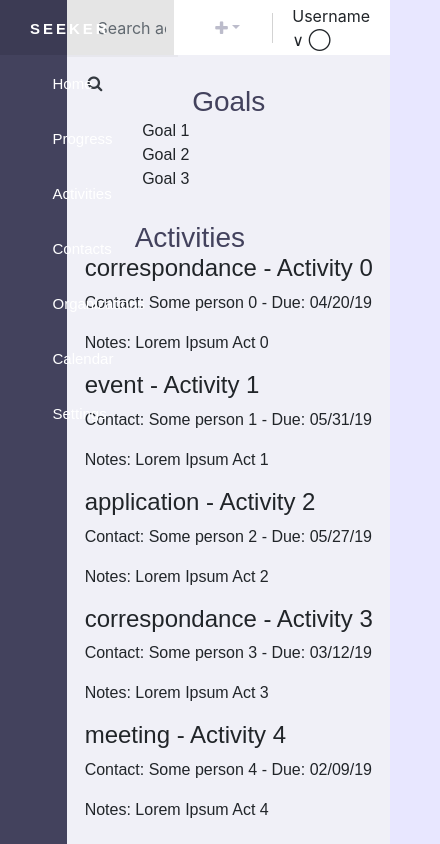
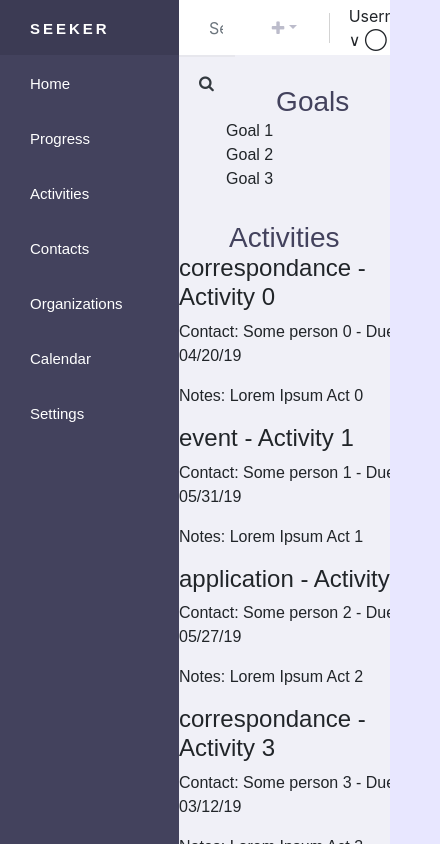
Before and after one commit to danschoch/seeker-app, a React (Create React App) app in the folder client/: page / in a window 390 px wide. Shown: the top 844 px of the page, 440 px wide, since content can reach past the window. Built offline with nearby package versions, Linux system fonts and the light colour scheme; no server answers.

Commit message:
style work on responsive sizing

```diff
--- a/client/src/App.css
+++ b/client/src/App.css
@@ -4,7 +4,8 @@
     grid-template-rows: 55px auto;
     background-color: #F0F0F7;
     min-height: 100vh;
-    min-width: 100vw;
+    width: 100vw;
+    overflow: auto;
 }
 
 main {
@@ -12,6 +13,7 @@ main {
     grid-column-end: span 1;
     grid-row-start: 2;
     grid-row-end: span 1;
+    max-width: 100vw;
     display: flex;
     flex-wrap: wrap;
     justify-content: space-evenly;
@@ -32,3 +34,12 @@ h1:first-child {
         width: 1500px;
     }
 }
+
+@media screen and (max-width: 1000px) {
+    #root {
+        grid-template-columns: 179px auto;
+    }
+    #sidebar .navLinkContainer a {
+        max-width: 174px;
+    }
+}
--- a/client/src/containers/SideBar.js
+++ b/client/src/containers/SideBar.js
@@ -16,7 +16,7 @@ class SideBar extends Component {
         return this.state.links.map( link => {
             return (
             <div key={ link } className='navLinkContainer'>
-                <NavLink to={`/${link}`} activeClassName='active' >{this.capitalizeFirstLetter(link)}</NavLink>
+                <NavLink to={`/${link}`} activeClassName='activeNav' >{this.capitalizeFirstLetter(link)}</NavLink>
                 <span className='rectangle'/>
             </div>
             )
--- a/client/src/css/Organizations.css
+++ b/client/src/css/Organizations.css
@@ -4,7 +4,8 @@ main {align-content: flex-start;}
 #orgTableContainer {
     font-family: "Source Sans Pro", sans-serif;
     height: 70vh;
-    width: 120vh;
+    width: 81vw;
+    max-width: 900px;
     flex: auto;
     max-height: 588px;
     max-width: 900px;
--- a/client/src/css/SideBar.css
+++ b/client/src/css/SideBar.css
@@ -4,57 +4,60 @@
     grid-column-end: span 1;
     grid-row-start: 1;
     grid-row-end: span 2;
-    display: inline-block;
+    display: flex;
+    flex-direction: column;
+    /* min-width: 174px; */
+    max-width: 260px;
     /* height: 100%; */
 }
 
 /***** Containers *****/
-
-    .navLinkContainer {
-        height: 55px;
-        min-width: 174px;
-        max-width: 260px;
-        position: relative;
-    }
-
     #navTitleContainer {
         background:rgba(0,0,0,0.1);
     }
 
-
-/***** Text Elements *****/
-
     #navTitle {
         letter-spacing: 0.2em;
         font-weight: bold;
-        display: block;
         padding: 1.2em 2em;
     }
+    .navLinkContainer {
+        height: 55px;
+        flex: initial;
+        display: flex;
+        /* align-items: stretch;
+        justify-content: flex-end; */
+
+    }
+
+/***** Text Elements *****/
 
     .navLinkContainer a {
         font-size: 15px;
         color: #FFFFFF;
         font-family: "Source Sans Pro", sans-serif;
         text-decoration: none;
-        display: block;
-        padding: 1.2em 3.5em;
-
+        flex: auto;
+        padding: 1.2em 2em;
+        width: auto;
     }
 
-    .navLinkContainer a.active {
+    .navLinkContainer a + span {
+        height: 55px;
+        width: 5px;
+        min-width: 5px;
+        border-radius: 20px;
+        order: 1;
+    }
+
+    .navLinkContainer a.activeNav {
         background-color:rgba(0,0,0,0.1);
+        order: 2;
     }
 
     /* Rectangle next to active link */
-    .navLinkContainer a.active + span {
-        display: block;
+    .navLinkContainer a.activeNav + span {
         background-color: #A3A0FB;
-        position: absolute;
-        left: 0;
-        top: 0;
-        height: 55px;
-        width: 5px;
-        border-radius: 20px;
     }
 
 /***** Media Queries *****/
@@ -72,6 +75,8 @@
         }
 
         .navLinkContainer a {
+            height: 40px;
+            width: 40px;
             font-size: 0.6em;
             padding: 0;
         }
--- a/client/src/css/TopNav.css
+++ b/client/src/css/TopNav.css
@@ -6,6 +6,7 @@
     display: flex;
     justify-content: space-between;
     background-color: white;
+    max-width: 100vw;
 }
 
 #topNavSearch {
--- a/client/src/pages/ContactsPage.js
+++ b/client/src/pages/ContactsPage.js
@@ -1,5 +1,5 @@
 import React, { Component } from 'react';
-import ContactsTable from '../components/ContactsTable';
+import ContactsTable from '../components/tables/ContactsTable';
 import { connect } from 'react-redux';
 
 class ContactsPage extends Component {
--- a/client/src/pages/OrganizationsPage.js
+++ b/client/src/pages/OrganizationsPage.js
@@ -1,5 +1,5 @@
 import React, { Component } from 'react';
-import OrganizationsTable from '../components/OrganizationsTable';
+import OrganizationsTable from '../components/tables/OrganizationsTable';
 import { connect } from 'react-redux';
 
 class OrganizationsPage extends Component {
```
